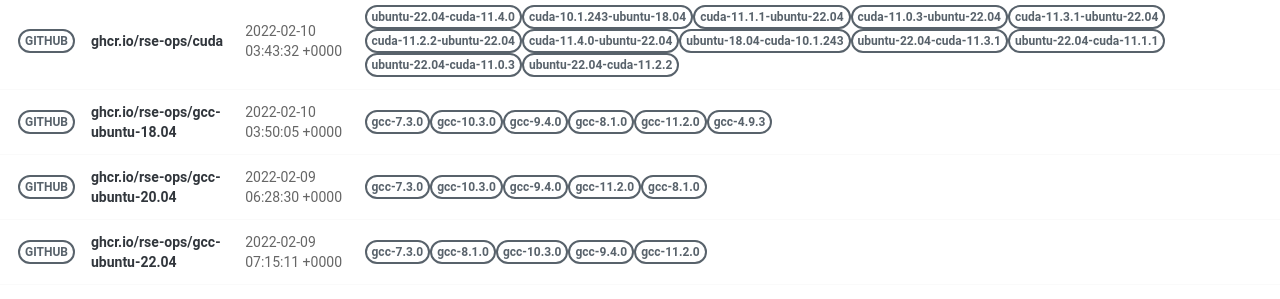
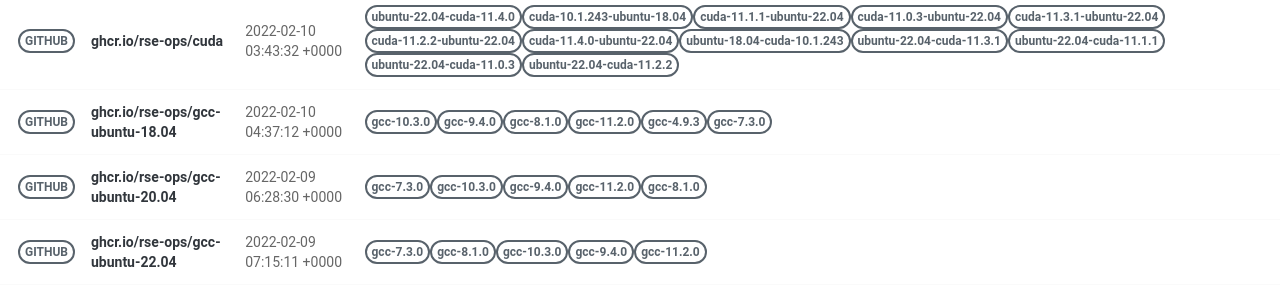
Before and after one commit to rse-ops/docker-images, a Jekyll site: the page built from pages/index.md, in a window 1280 px wide. Shown: the part 502-801 px from the top of the page. Built offline with Jekyll 4.4.1, drawn with Linux system fonts in a browser that asks for light colours; nearby versions of some CDN libraries.

Commit message:
Automated push to update library 2022-02-10

```diff
--- a/_library/ghcr.io-rse-ops-gcc-ubuntu-18.04.md
+++ b/_library/ghcr.io-rse-ops-gcc-ubuntu-18.04.md
@@ -1,14 +1,11 @@
 ---
 layout: container
 name: ghcr.io/rse-ops/gcc-ubuntu-18.04
-updated_at: 2022-02-10 03:50:05.547842
+updated_at: 2022-02-10 04:37:12.355867
 
 
 container_url: https://github.com/orgs/rse-ops/packages/container/package/gcc-ubuntu-18.04
 versions:
- - tag: gcc-7.3.0
-   dockerfile: https://github.com/rse-ops/docker-images/blob/main/ubuntu/gcc/Dockerfile
-   manifest: https://crane.ggcr.dev/manifest/ghcr.io/rse-ops/gcc-ubuntu-18.04:gcc-7.3.0
  - tag: gcc-10.3.0
    dockerfile: https://github.com/rse-ops/docker-images/blob/main/ubuntu/gcc/Dockerfile
    manifest: https://crane.ggcr.dev/manifest/ghcr.io/rse-ops/gcc-ubuntu-18.04:gcc-10.3.0
```
Also changed, not shown: other parts of _library/ghcr.io-rse-ops-gcc-ubuntu-18.04.md (+3 -0 lines).
